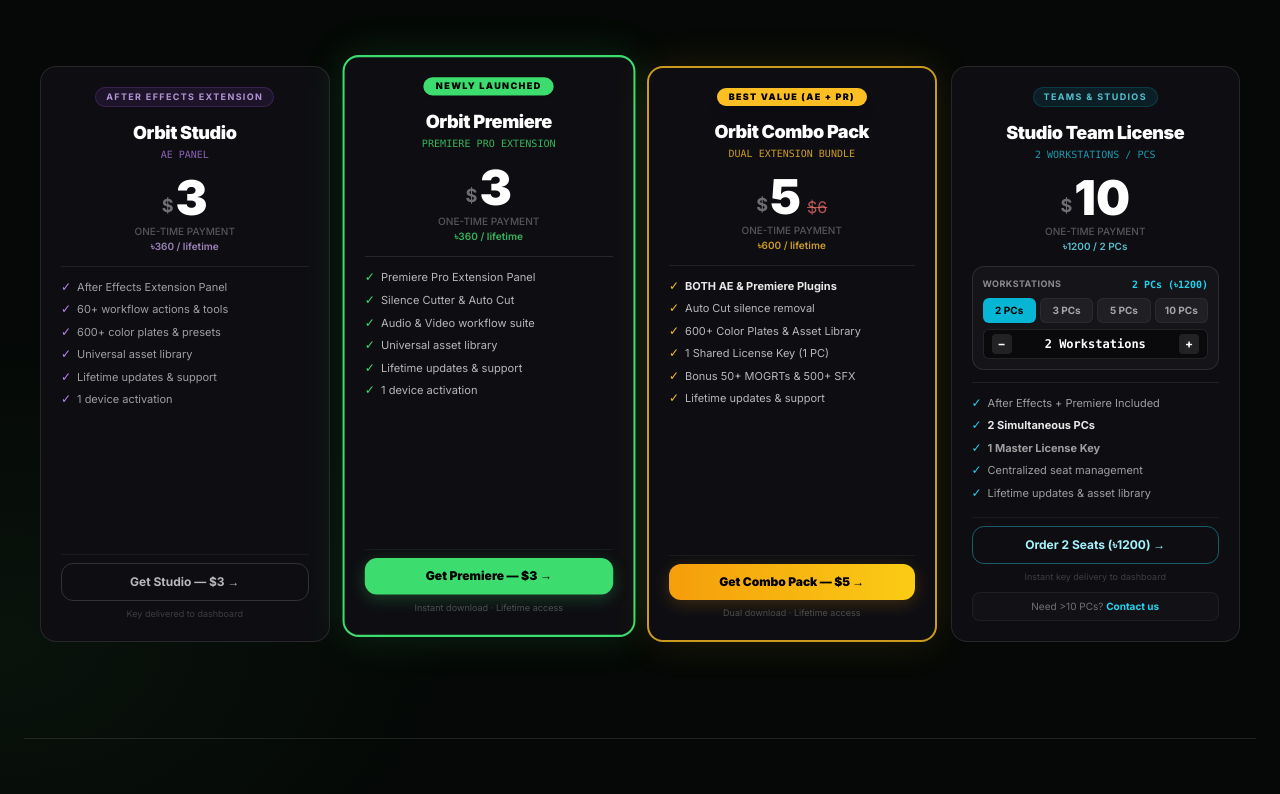
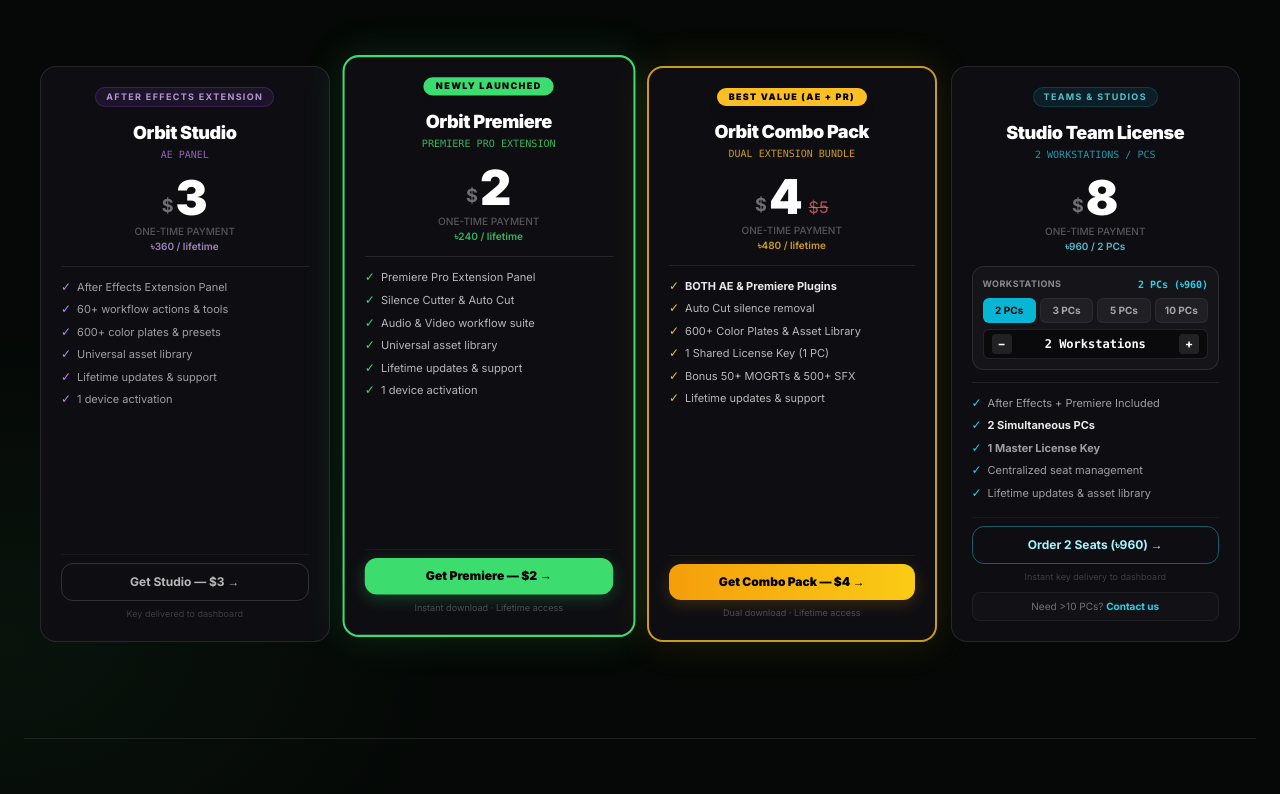
Before and after one commit to sonjoybairagee-ops/Orbit-Studio, a Next.js app: page /pricing in a window 1280 px wide. Shown: the part 541-1335 px from the top of the page. Built offline with nearby package versions, Linux system fonts and the light colour scheme; no server answers; the database is empty.

Commit message:
feat: update pricing - Orbit PR $2, Combo $4 (discount from $5), Team $4/seat

```diff
--- a/src/app/checkout/[planId]/page.tsx
+++ b/src/app/checkout/[planId]/page.tsx
@@ -37,9 +37,13 @@
     } else {
       const isMulti = plan.max_devices > 1 || requestedSeats > 1;
       const cleanName = isMulti ? "Studio Team License" : (plan.name || "Orbit Studio");
-      const unitUsd = isMulti ? 5 : (Number(plan.unit_price_usd) >= 3 ? Number(plan.unit_price_usd) : 3);
-      const unitBdt = isMulti ? 600 : (Number(plan.unit_price_bdt) >= 360 ? Number(plan.unit_price_bdt) : 360);
-      plan = { ...plan, name: cleanName, unit_price_usd: unitUsd, unit_price_bdt: unitBdt };
+      const isPremiere = plan.slug === "orbit-premiere";
+      const isBundle = plan.slug === "orbit-bundle";
+      const defaultUsd = isMulti ? 4 : (isPremiere ? 2 : isBundle ? 4 : 3);
+      const defaultBdt = isMulti ? 480 : (isPremiere ? 240 : isBundle ? 480 : 360);
+      const unitUsd = Number(plan.unit_price_usd) > 0 ? Number(plan.unit_price_usd) : defaultUsd;
+      const unitBdt = Number(plan.unit_price_bdt) > 0 ? Number(plan.unit_price_bdt) : defaultBdt;
+      plan = { ...plan, name: cleanName, unit_price_usd: isMulti ? 4 : unitUsd, unit_price_bdt: isMulti ? 480 : unitBdt };
     }
   }
 
--- a/src/app/pricing/page.tsx
+++ b/src/app/pricing/page.tsx
@@ -10,12 +10,12 @@
   id: "orbit-bundle",
   slug: "orbit-bundle",
   name: "Orbit Studio",
-  price: 3,
+  price: 4,
   currency: "USD",
   billing_type: "lifetime",
   max_devices: 1,
-  unit_price_usd: 3,
-  unit_price_bdt: 360,
+  unit_price_usd: 4,
+  unit_price_bdt: 480,
   paddle_price_id: "pri_01kydan5yvz9a050efd199wrjv",
 };
 
@@ -52,15 +52,15 @@
         id: multiPlanRaw.id,
         slug: multiPlanRaw.slug,
         max_devices: multiPlanRaw.max_devices,
-        unit_price_usd: Number(multiPlanRaw.unit_price_usd) >= 5 ? Number(multiPlanRaw.unit_price_usd) : 5,
-        unit_price_bdt: Number(multiPlanRaw.unit_price_bdt) >= 600 ? Number(multiPlanRaw.unit_price_bdt) : 600,
+        unit_price_usd: Number(multiPlanRaw.unit_price_usd) >= 4 ? Number(multiPlanRaw.unit_price_usd) : 4,
+        unit_price_bdt: Number(multiPlanRaw.unit_price_bdt) >= 480 ? Number(multiPlanRaw.unit_price_bdt) : 480,
       }
     : {
         id: "orbit-bundle-2",
         slug: "orbit-bundle-2",
         max_devices: 2,
-        unit_price_usd: 5,
-        unit_price_bdt: 600,
+        unit_price_usd: 4,
+        unit_price_bdt: 480,
       };
 
   const checkoutUrl = `/checkout/${singlePlan.id}`;
@@ -142,10 +142,10 @@
 
               <div className="flex items-end justify-center gap-0.5 mt-3 mb-0.5">
                 <span className="text-lg font-bold text-white/40 mb-0.5">$</span>
-                <b className="text-4xl sm:text-5xl font-black text-white leading-none">3</b>
+                <b className="text-4xl sm:text-5xl font-black text-white leading-none">2</b>
               </div>
               <p className="text-center text-[10px] text-white/30 font-medium">ONE-TIME PAYMENT</p>
-              <p className="text-center text-[10px] text-[#3ddc6e]/80 mb-3 font-semibold">৳360 / lifetime</p>
+              <p className="text-center text-[10px] text-[#3ddc6e]/80 mb-3 font-semibold">৳240 / lifetime</p>
 
               <ul className="space-y-1.5 text-[11px] text-white/70 border-t border-white/10 pt-3">
                 <li className="flex items-center gap-1.5"><span className="text-[#3ddc6e] text-xs">✓</span> Premiere Pro Extension Panel</li>
@@ -159,7 +159,7 @@
 
             <div className="mt-4 pt-2 border-t border-white/5">
               <Link href="/checkout/orbit-premiere" className="block w-full text-center py-2.5 rounded-xl text-xs font-black bg-[#3ddc6e] text-black hover:bg-[#35cc62] shadow-[0_4px_16px_rgba(61,220,110,0.25)] transition-all">
-                Get Premiere — $3 →
+                Get Premiere — $2 →
               </Link>
               <p className="text-center text-[9px] text-white/25 mt-1.5">Instant download · Lifetime access</p>
             </div>
@@ -181,11 +181,11 @@
 
               <div className="flex items-end justify-center gap-0.5 mt-3 mb-0.5">
                 <span className="text-lg font-bold text-white/40 mb-0.5">$</span>
-                <b className="text-4xl sm:text-5xl font-black text-white leading-none">5</b>
-                <span className="text-base line-through text-red-400/70 mb-0.5 ml-1">$6</span>
+                <b className="text-4xl sm:text-5xl font-black text-white leading-none">4</b>
+                <span className="text-base line-through text-red-400/70 mb-0.5 ml-1">$5</span>
               </div>
               <p className="text-center text-[10px] text-white/30 font-medium">ONE-TIME PAYMENT</p>
-              <p className="text-center text-[10px] text-amber-400/80 mb-3 font-semibold">৳600 / lifetime</p>
+              <p className="text-center text-[10px] text-amber-400/80 mb-3 font-semibold">৳480 / lifetime</p>
 
               <ul className="space-y-1.5 text-[11px] text-white/70 border-t border-white/[0.08] pt-3">
                 <li className="flex items-center gap-1.5"><span className="text-amber-400 text-xs">✓</span> <b className="text-white/90">BOTH AE &amp; Premiere Plugins</b></li>
@@ -199,7 +199,7 @@
 
             <div className="mt-4 pt-2 border-t border-white/5">
               <Link href="/checkout/orbit-bundle" className="block w-full text-center py-2.5 rounded-xl text-xs font-black bg-gradient-to-r from-amber-500 to-yellow-400 text-black hover:brightness-110 shadow-[0_4px_16px_rgba(245,158,11,0.2)] transition-all">
-                Get Combo Pack — $5 →
+                Get Combo Pack — $4 →
               </Link>
               <p className="text-center text-[9px] text-white/25 mt-1.5">Dual download · Lifetime access</p>
             </div>
@@ -238,7 +238,7 @@
         <div className="pricing-faq__list">
           {[
             ["Is this a subscription?", "No. The displayed price is a one-time payment for lifetime access to the purchased version and its included updates."],
-            ["Do I buy AE and Premiere separately?", "You can get Orbit Studio ($3) or Orbit Premiere ($3) individually, or choose the Orbit Combo Pack ($5) to unlock BOTH extensions together for maximum savings!"],
+            ["Do I buy AE and Premiere separately?", "You can get Orbit Studio ($3) or Orbit Premiere ($2) individually, or choose the Orbit Combo Pack ($4) to unlock BOTH extensions together for maximum savings!"],
             ["Can I move to another computer?", "Yes. Release the current device from your dashboard. A 24-hour cooldown protects the licence from sharing abuse."],
             ["Does my old CompX demo key unlock Orbit?", "No. LG legacy keys are only for CompX v1.1.1. Orbit is a new paid product."],
             ["What is the Studio Team License?", "A single license key that unlocks multiple workstations simultaneously. Perfect for studios and teams sharing one subscription."],
--- a/src/components/AgencyPricingCard.tsx
+++ b/src/components/AgencyPricingCard.tsx
@@ -16,8 +16,8 @@
   const [seats, setSeats] = useState<number>(2); // Default 2 seats (minimum)
   const MAX_SEATS = 10;
 
-  const unitUsd = plan?.unit_price_usd && plan.unit_price_usd >= 5 ? plan.unit_price_usd : 5;
-  const unitBdt = plan?.unit_price_bdt && plan.unit_price_bdt >= 600 ? plan.unit_price_bdt : 600;
+  const unitUsd = plan?.unit_price_usd && plan.unit_price_usd >= 4 ? plan.unit_price_usd : 4;
+  const unitBdt = plan?.unit_price_bdt && plan.unit_price_bdt >= 480 ? plan.unit_price_bdt : 480;
 
   const totalUsd = seats * unitUsd;
   const totalBdt = seats * unitBdt;
--- a/src/components/DashboardView.tsx
+++ b/src/components/DashboardView.tsx
@@ -220,10 +220,10 @@
               </p>
               <h4 className="mt-1 text-sm font-black text-white">Upgrade to Orbit Suite (AE + PR)</h4>
               <p className="mt-1 text-xs text-[#aab0bd] leading-relaxed">
-                Unlock Orbit Studio (AE) &amp; Premiere (PR), 60+ Tools, 50+ MOGRTs &amp; 500+ SFX for just $5 USD (600 BDT).
+                Unlock Orbit Studio (AE) &amp; Premiere (PR), 60+ Tools, 50+ MOGRTs &amp; 500+ SFX for just $4 USD (480 BDT).
               </p>
               <Link href="/pricing" className="btn-primary mt-3 w-full py-2 text-xs font-bold justify-center">
-                Upgrade Now ($5) →
+                Upgrade Now ($4) →
               </Link>
             </div>
           )}
```
